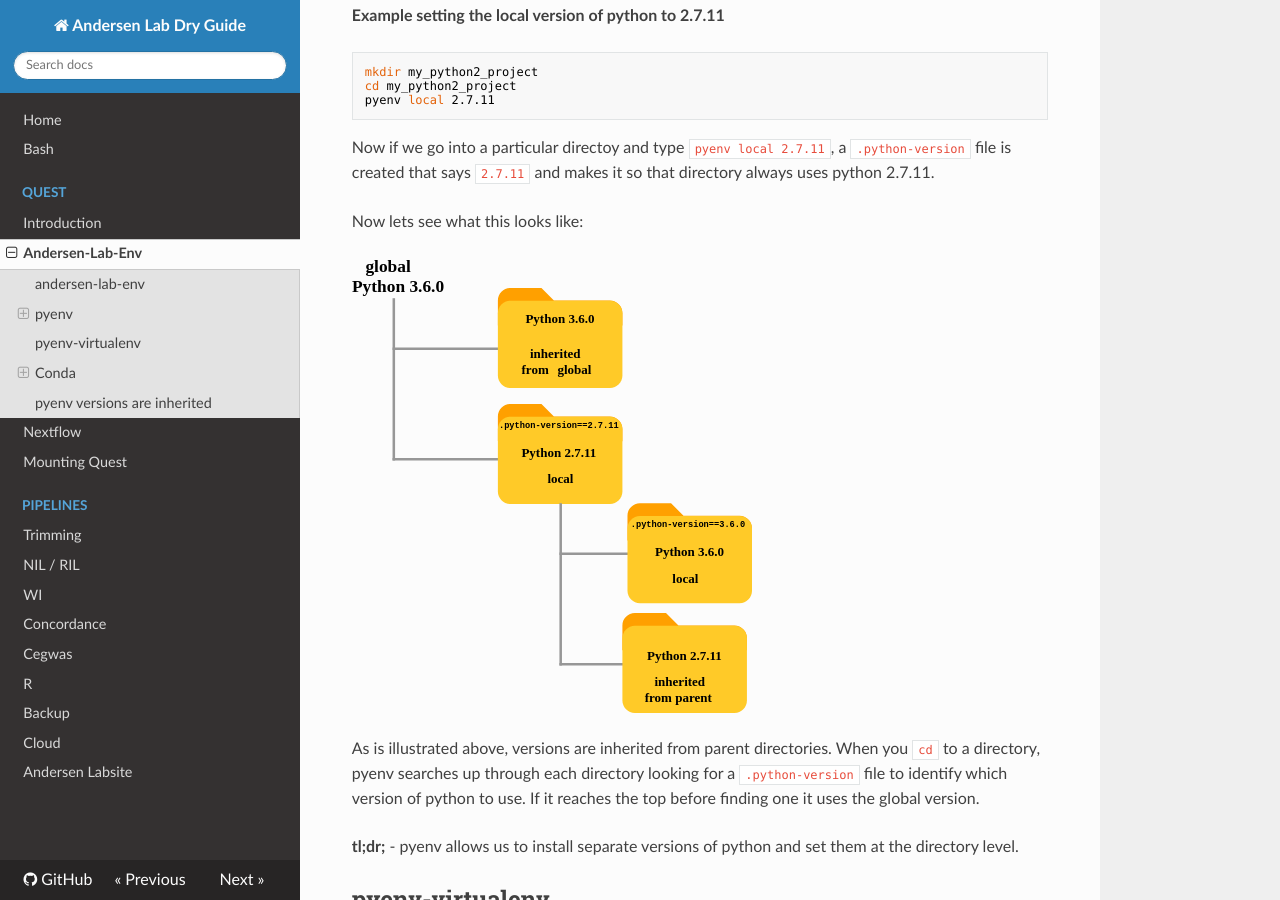
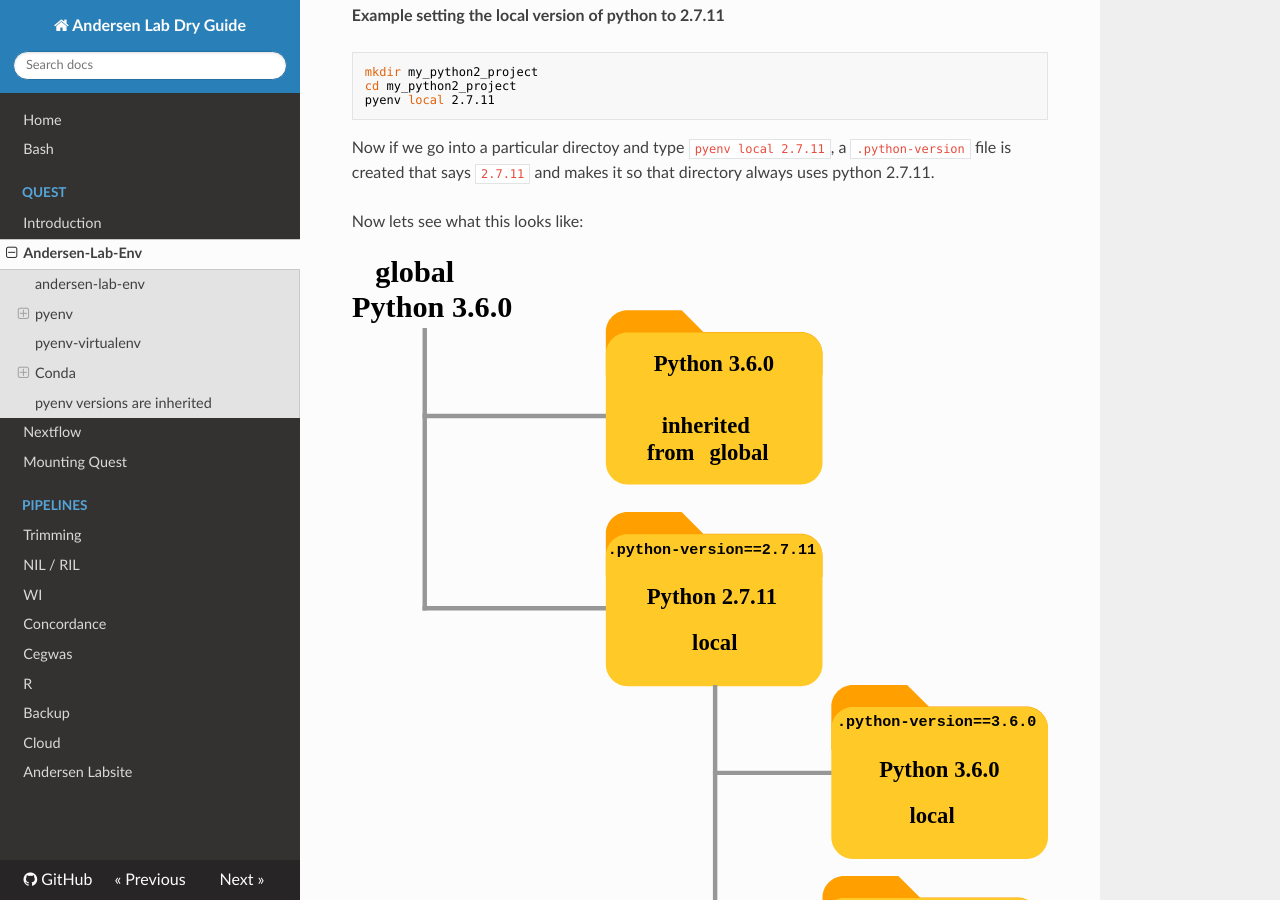
Before and after one commit to AndersenLab/dry-guide, an MkDocs documentation site: the page built from docs/quest-andersen-lab-env.md, in a window 1280 px wide and 900 px high, scrolled down 2051 px. Built offline with MkDocs 1.6.1, drawn with Linux system fonts in a browser that asks for light colours; nearby versions of some CDN libraries; old or Windows-style settings are respelled for this version of MkDocs.

Commit message:
fix pyenv

```diff
--- a/docs/quest-andersen-lab-env.md
+++ b/docs/quest-andersen-lab-env.md
@@ -72,7 +72,7 @@ Now if we go into a particular directoy and type `pyenv local 2.7.11`, a `.pytho
 
 Now lets see what this looks like:
 
-<image src='/img/pyenv.svg' style='width: 400px;'/>
+![inherited](img/pyenv.svg)
 
 As is illustrated above, versions are inherited from parent directories. When you `cd` to a directory, pyenv searches up through each directory looking for a `.python-version` file to identify which version of python to use. If it reaches the top before finding one it uses the global version.
 
```
